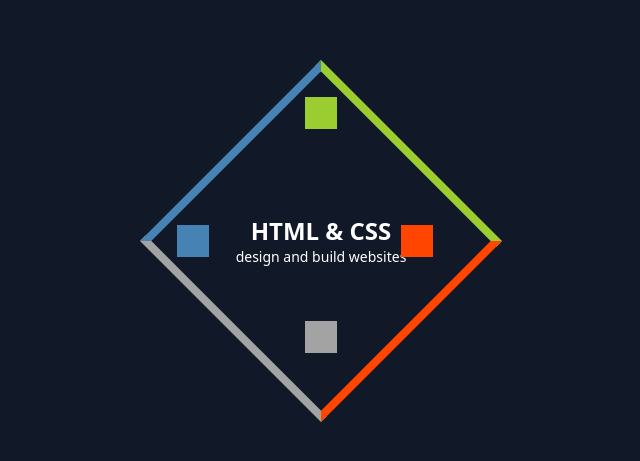
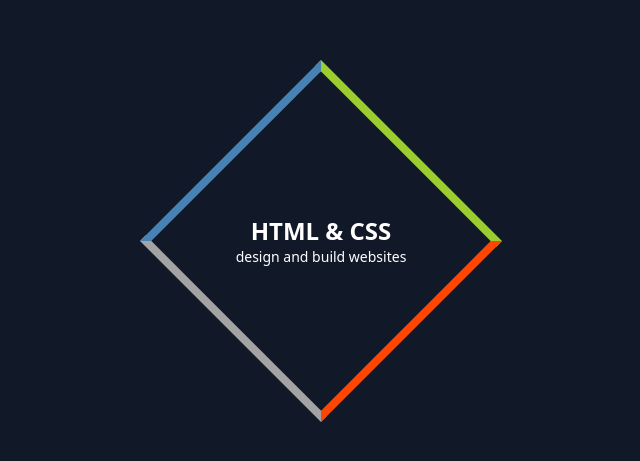
Before and after one commit to Techwolf78/Logo-React, a React (Vite) app: page / in a window 1280 px wide. Shown: the part 159-620 px from the top of the page, without its empty margins (319-959 px from the left). Built offline with nearby package versions, Linux system fonts and the light colour scheme.

Commit message:
updated logo

```diff
--- a/src/App.tsx
+++ b/src/App.tsx
@@ -1,22 +1,13 @@
-// src/Logo.tsx
+// src/App.tsx
 import React from 'react';
+import Logo from './components/Logo';
 
-const Logo: React.FC = () => {
+const App: React.FC = () => {
   return (
-    <div className="flex justify-center items-center h-screen bg-gray-900">
-      <div className="relative w-64 h-64">
-        <div className="absolute top-0 left-0 w-full h-full border-8 border-transparent border-t-[#9BCD31] border-r-[#FF4500] border-b-[#A3A3A3] border-l-[#4682B4] transform rotate-45"></div>
-        <div className="absolute inset-0 flex flex-col justify-center items-center text-white text-center">
-          <h1 className="text-2xl font-bold">HTML & CSS</h1>
-          <p className="text-sm">design and build websites</p>
-        </div>
-        <div className="absolute top-0 left-1/2 transform -translate-x-1/2 -translate-y-1/2 w-8 h-8 bg-[#9BCD31]"></div>
-        <div className="absolute right-0 top-1/2 transform -translate-x-1/2 -translate-y-1/2 w-8 h-8 bg-[#FF4500]"></div>
-        <div className="absolute bottom-0 left-1/2 transform -translate-x-1/2 -translate-y-1/2 w-8 h-8 bg-[#A3A3A3]"></div>
-        <div className="absolute left-0 top-1/2 transform -translate-x-1/2 -translate-y-1/2 w-8 h-8 bg-[#4682B4]"></div>
-      </div>
+    <div className="App">
+      <Logo />
     </div>
   );
 }
 
-export default Logo;
+export default App;
--- a/src/components/Logo.tsx
+++ b/src/components/Logo.tsx
@@ -6,9 +6,9 @@ const Logo: React.FC = () => {
     <div className="flex justify-center items-center h-screen bg-gray-900">
       <div className="relative w-64 h-64">
         <div className="absolute top-0 left-0 w-full h-full border-8 border-transparent border-t-[#9BCD31] border-r-[#FF4500] border-b-[#A3A3A3] border-l-[#4682B4] transform rotate-45"></div>
-        <div className="absolute inset-0 flex flex-col justify-center items-center text-white text-center transform -rotate-45">
-          <h1 className="text-3xl font-bold">HTML & CSS</h1>
-          <p className="text-lg">design and build websites</p>
+        <div className="absolute inset-0 flex flex-col justify-center items-center text-white text-center">
+          <h1 className="text-2xl font-bold">HTML & CSS</h1>
+          <p className="text-sm">design and build websites</p>
         </div>
       </div>
     </div>
```
Also changed, not shown: src/main.tsx (line endings or trailing spaces).
